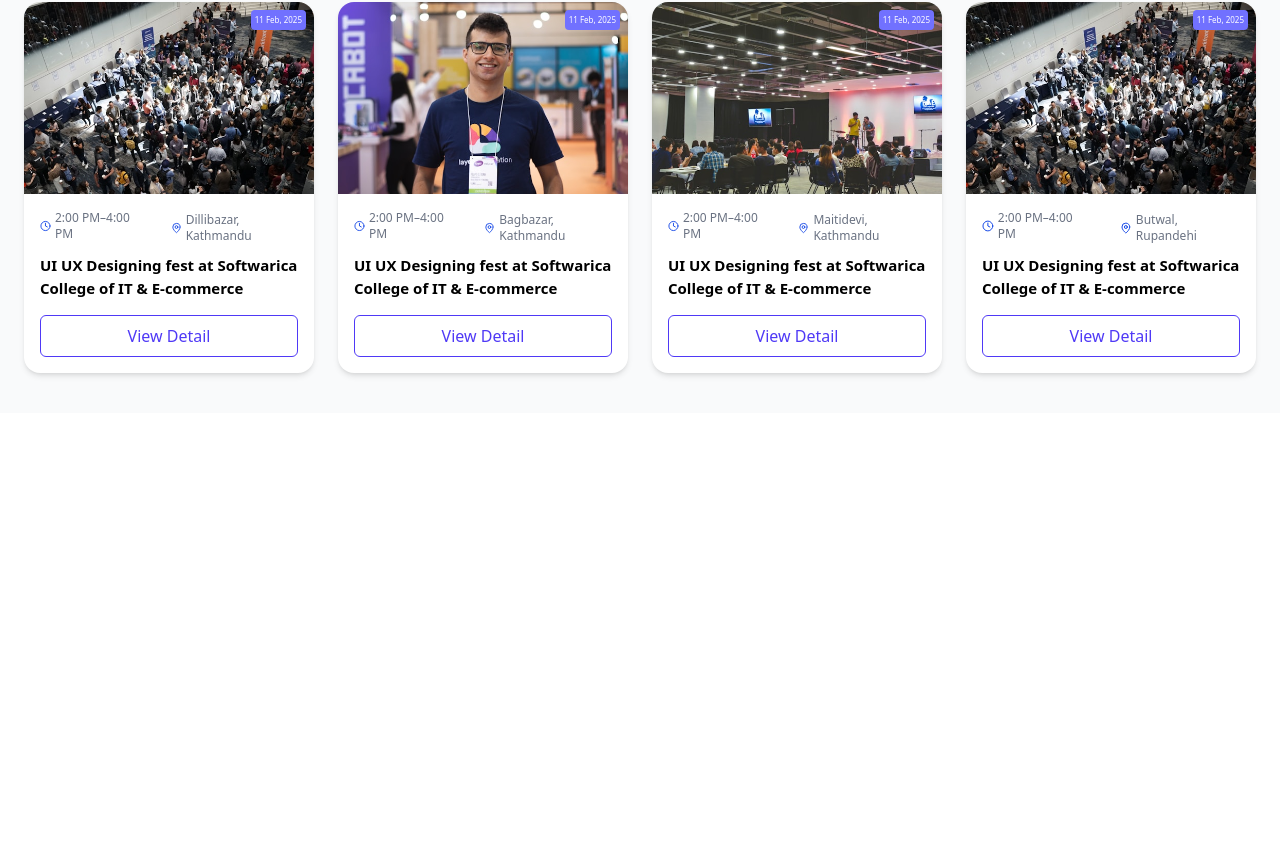
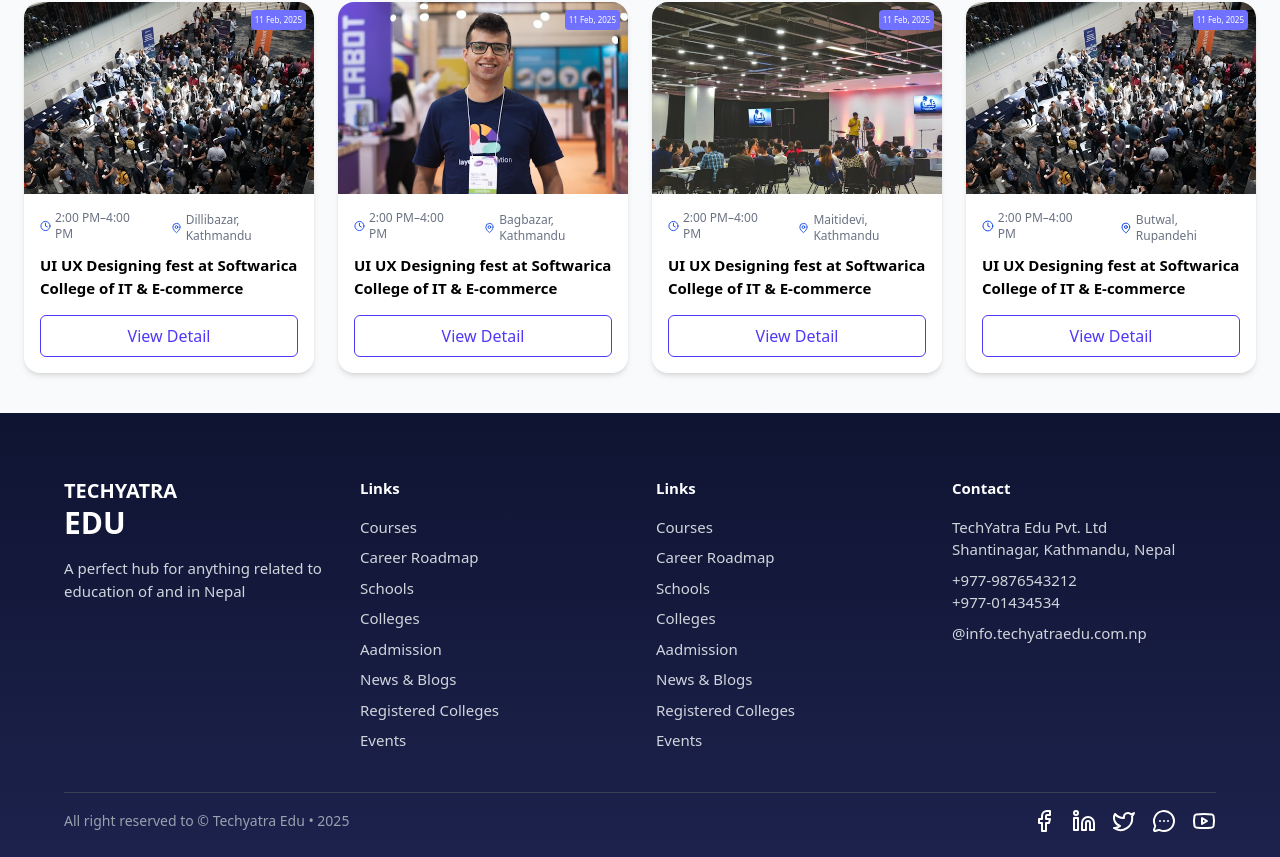
Before and after one commit to techyatra123/techyatraedu, a Next.js app: page / in a window 1280 px wide. Shown: the part 2948-3805 px from the top of the page. Before the commit the page ends 3361 px from the top, so only its background shows below. Built offline with nearby package versions, Linux system fonts and the light colour scheme.

Commit message:
navbar component

```diff
--- a/src/app/page.tsx
+++ b/src/app/page.tsx
@@ -1,5 +1,6 @@
 import Adsection from "@/components/adsection";
 import CareerRoadmap from "@/components/careerRoadmap";
+import Footer from "@/components/footer";
 import HeroSection from "@/components/hero";
 import RegisteredClzList from "@/components/registeredclzlist";
 import SchoolCollege from "@/components/schoolCollege";
@@ -26,14 +27,15 @@
       />
       <SchoolCollege />
 
-     <Adsection
+      <Adsection
         adsList={[
           "/adsfiles/texasclz.gif",
           "/adsfiles/thamesclz.gif",
           "/adsfiles/careerconclave.png",
         ]}
       />
-      <Upcommingevent/>
+      <Upcommingevent />
+      <Footer />
     </>
   );
 }
--- /dev/null
+++ b/src/components/footer.tsx
@@ -0,0 +1,87 @@
+"use client";
+
+import {
+  Facebook,
+  Linkedin,
+  Twitter,
+  Youtube,
+  MessageCircleMore,
+} from "lucide-react";
+
+export default function Footer() {
+  return (
+    <footer className="bg-gradient-to-t from-[#1c224c] to-[#0f1432] text-white px-4 md:px-16 pt-16 pb-6 text-[15px]">
+      <div className="max-w-7xl mx-auto grid grid-cols-1 md:grid-cols-4 gap-8">
+        <div>
+          <h2 className="text-xl font-bold">
+            TECHYATRA <span className="block text-3xl">EDU</span>
+          </h2>
+          <p className="mt-4 text-gray-300">
+            A perfect hub for anything related to <br /> education of and in
+            Nepal
+          </p>
+        </div>
+
+        <div>
+          <h3 className="font-semibold mb-4">Links</h3>
+          <ul className="space-y-2 text-gray-300">
+            <li>Courses</li>
+            <li>Career Roadmap</li>
+            <li>Schools</li>
+            <li>Colleges</li>
+            <li>Aadmission</li>
+            <li>News & Blogs</li>
+            <li>Registered Colleges</li>
+            <li>Events</li>
+          </ul>
+        </div>
+
+        <div>
+          <h3 className="font-semibold mb-4">Links</h3>
+          <ul className="space-y-2 text-gray-300">
+            <li>Courses</li>
+            <li>Career Roadmap</li>
+            <li>Schools</li>
+            <li>Colleges</li>
+            <li>Aadmission</li>
+            <li>News & Blogs</li>
+            <li>Registered Colleges</li>
+            <li>Events</li>
+          </ul>
+        </div>
+
+        <div>
+          <h3 className="font-semibold mb-4">Contact</h3>
+          <p className="text-gray-300">TechYatra Edu Pvt. Ltd</p>
+          <p className="text-gray-300">Shantinagar, Kathmandu, Nepal</p>
+          <p className="text-gray-300 mt-2">+977-9876543212</p>
+          <p className="text-gray-300">+977-01434534</p>
+          <p className="text-gray-300 mt-2">@info.techyatraedu.com.np</p>
+        </div>
+      </div>
+
+      <div className="border-t border-gray-700 mt-10 pt-4 flex flex-col md:flex-row items-center justify-between max-w-7xl mx-auto">
+        <p className="text-gray-400 text-sm">
+          All right reserved to © Techyatra Edu • 2025
+        </p>
+        <div className="flex space-x-4 mt-4 md:mt-0 text-lg">
+          <a href="#" className="hover:text-blue-400">
+            <Facebook />
+          </a>
+          <a href="#" className="hover:text-blue-400">
+            <Linkedin />
+          </a>
+          <a href="#" className="hover:text-blue-400">
+            <Twitter />
+          </a>
+          <a href="#" className="hover:text-green-400">
+            <MessageCircleMore />
+          </a>
+          <a href="#" className="hover:text-red-500">
+            <Youtube />
+          </a>
+        </div>
+      </div>
+    </footer>
+  );
+}
```
